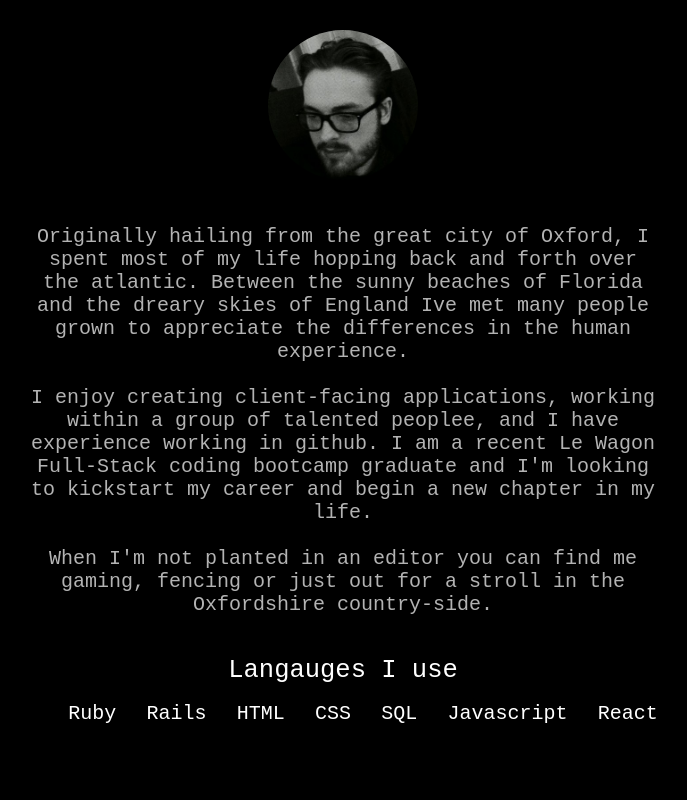
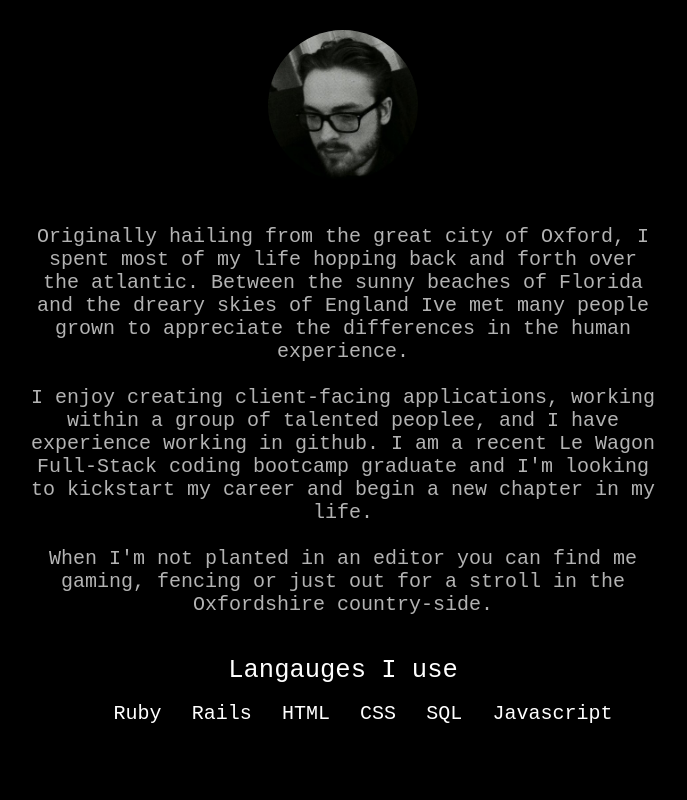
Before and after one commit to bradpfm/porftolio, a website with bundled scripts: page index.html in a window 1280 px wide. Shown: the top 800 px of the page, without its empty margins (297-984 px from the left). Built offline with nearby package versions, Linux system fonts and the light colour scheme; a web font is replaced by a local one.

Commit message:
changed li

```diff
--- a/index.html
+++ b/index.html
@@ -34,7 +34,6 @@
           <li>CSS</li>
           <li>SQL</li>
           <li>Javascript</li>
-        <li>React</li>
           </ol>
         </div>
       </div>
```
Lines whose indentation alone changed are shown as unchanged.
